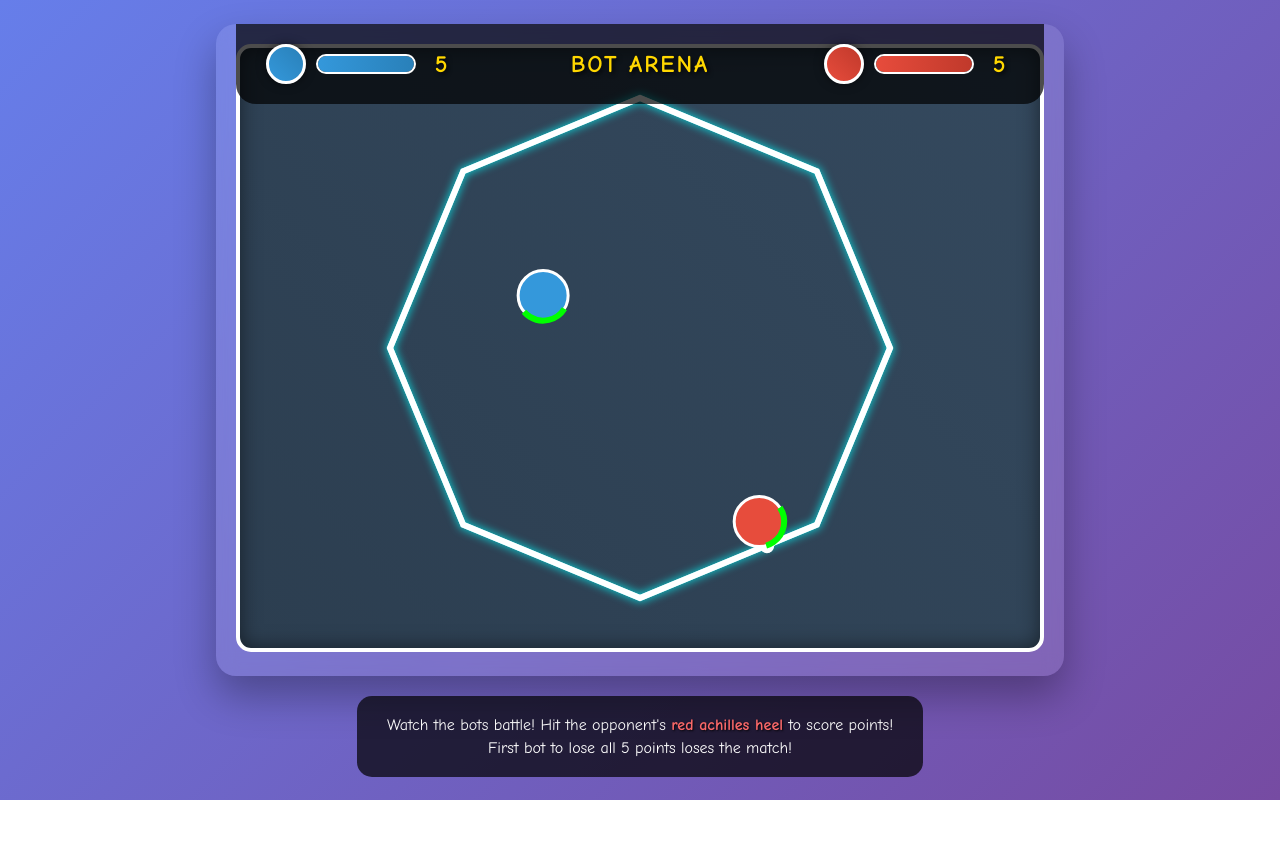
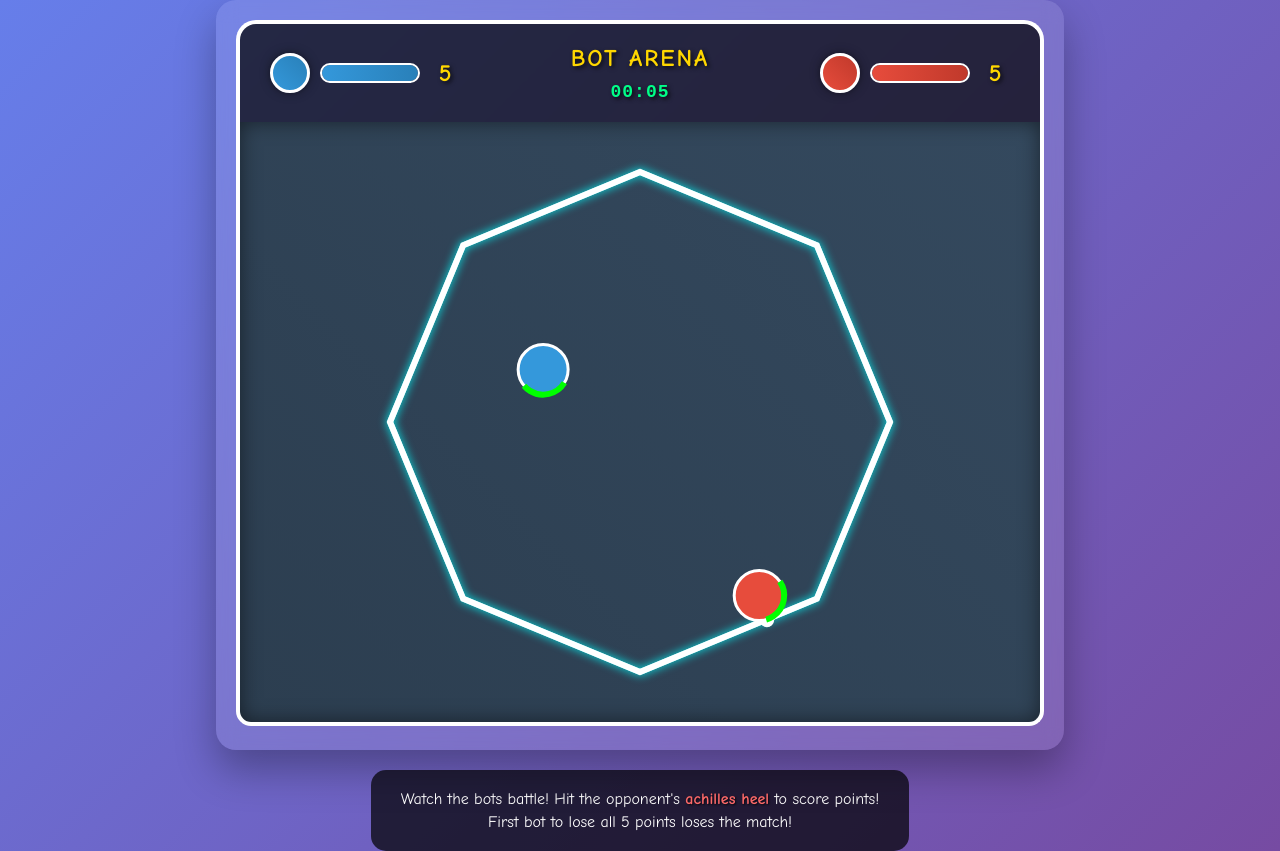
Before and after one commit to idofrizler/botarena, a plain HTML site: page index.html in a window 1280 px wide. Before the commit the page ends 800 px from the top, so only its background shows below. Drawn offline with Linux system fonts and the light colour scheme.

Commit message:
added timer

```diff
--- a/game.js
+++ b/game.js
@@ -32,7 +32,9 @@ const GAME_CONFIG = {
 let gameState = {
     running: false,
     gameOver: false,
-    winner: null
+    winner: null,
+    startTime: null,
+    elapsedTime: 0
 };
 
 // Canvas and context
@@ -45,7 +47,7 @@ let arenaVertices = [];
 
 // UI elements
 let bot1HealthEl, bot2HealthEl, bot1PointsEl, bot2PointsEl;
-let gameOverEl, winnerMessageEl, restartBtnEl;
+let gameOverEl, winnerMessageEl, restartBtnEl, gameTimerEl;
 
 // Vector utility functions
 class Vector2 {
@@ -298,6 +300,7 @@ function init() {
     gameOverEl = document.getElementById('gameOver');
     winnerMessageEl = document.getElementById('winnerMessage');
     restartBtnEl = document.getElementById('restartBtn');
+    gameTimerEl = document.getElementById('gameTimer');
 
     // Event listeners
     restartBtnEl.addEventListener('click', startGame);
@@ -329,6 +332,8 @@ function startGame() {
     gameState.running = true;
     gameState.gameOver = false;
     gameState.winner = null;
+    gameState.startTime = Date.now();
+    gameState.elapsedTime = 0;
 
     // Hide game over screen
     gameOverEl.style.display = 'none';
@@ -516,6 +521,13 @@ function endGame(winnerId) {
 }
 
 function updateUI() {
+    // Update timer
+    if (gameState.startTime) {
+        gameState.elapsedTime = Date.now() - gameState.startTime;
+        const formattedTime = formatTime(gameState.elapsedTime);
+        gameTimerEl.textContent = formattedTime;
+    }
+
     // Update health bars
     const bot1HealthPercent = (bots[0].health / GAME_CONFIG.game.maxHealth) * 100;
     const bot2HealthPercent = (bots[1].health / GAME_CONFIG.game.maxHealth) * 100;
@@ -534,6 +546,15 @@ function updateUI() {
     if (bots[1].health <= 2) {
         bot2HealthEl.style.background = 'linear-gradient(90deg, #e74c3c, #c0392b)';
     }
+}
+
+// Format time in MM:SS format
+function formatTime(milliseconds) {
+    const totalSeconds = Math.floor(milliseconds / 1000);
+    const minutes = Math.floor(totalSeconds / 60);
+    const seconds = totalSeconds % 60;
+
+    return `${minutes.toString().padStart(2, '0')}:${seconds.toString().padStart(2, '0')}`;
 }
 
 function draw() {
--- a/index.html
+++ b/index.html
@@ -8,7 +8,6 @@
 </head>
 <body>
     <div class="game-container">
-        <div class="ui-overlay">
         <div class="score-board">
             <div class="bot-score" id="bot1-score">
                 <div class="bot-avatar bot1-avatar"></div>
@@ -17,14 +16,16 @@
                 </div>
                 <span class="score-text" id="bot1-points">5</span>
             </div>
+            <div class="center-info">
                 <div class="game-title">BOT ARENA</div>
+                <div class="game-timer" id="gameTimer">00:00</div>
+            </div>
             <div class="bot-score" id="bot2-score">
                 <div class="bot-avatar bot2-avatar"></div>
                 <div class="health-bar">
                     <div class="health-fill" id="bot2-health"></div>
                 </div>
                 <span class="score-text" id="bot2-points">5</span>
-                </div>
             </div>
         </div>
 
@@ -37,7 +38,7 @@
     </div>
 
     <div class="instructions">
-        <p>Watch the bots battle! Hit the opponent's <strong>red achilles heel</strong> to score points!</p>
+        <p>Watch the bots battle! Hit the opponent's <strong>achilles heel</strong> to score points!</p>
         <p>First bot to lose all 5 points loses the match!</p>
     </div>
 
--- a/style.css
+++ b/style.css
@@ -28,20 +28,11 @@ body {
 
 /* Canvas styling */
 #gameCanvas {
-    border-radius: 15px;
+    border-radius: 0 0 15px 15px;
     background: linear-gradient(45deg, #2c3e50, #34495e);
     box-shadow: inset 0 0 20px rgba(0, 0, 0, 0.5);
     border: 4px solid #fff;
-}
-
-/* UI Overlay */
-.ui-overlay {
-    position: absolute;
-    top: 0;
-    left: 0;
-    right: 0;
-    z-index: 10;
-    pointer-events: none;
+    border-top: none;
 }
 
 /* Score board */
@@ -51,8 +42,17 @@ body {
     align-items: center;
     padding: 20px 30px;
     background: rgba(0, 0, 0, 0.7);
-    border-radius: 0 0 20px 20px;
-    margin: 0 20px;
+    border-radius: 20px 20px 0 0;
+    margin-bottom: 0;
+    border: 4px solid #fff;
+    border-bottom: none;
+}
+
+.center-info {
+    display: flex;
+    flex-direction: column;
+    align-items: center;
+    gap: 5px;
 }
 
 .game-title {
@@ -61,6 +61,16 @@ body {
     color: #ffd700;
     text-shadow: 2px 2px 4px rgba(0, 0, 0, 0.8);
     letter-spacing: 2px;
+}
+
+.game-timer {
+    font-size: 18px;
+    font-weight: bold;
+    color: #00ff88;
+    text-shadow: 2px 2px 4px rgba(0, 0, 0, 0.8);
+    letter-spacing: 1px;
+    margin-top: 5px;
+    font-family: 'Courier New', monospace;
 }
 
 .bot-score {
```
Lines whose indentation alone changed are shown as unchanged.
